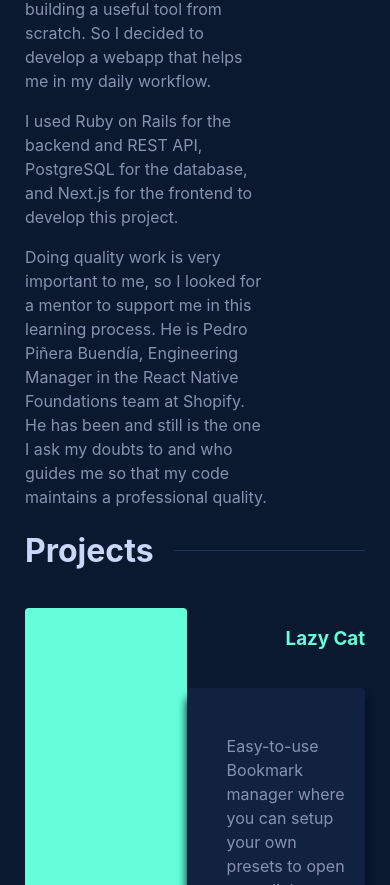
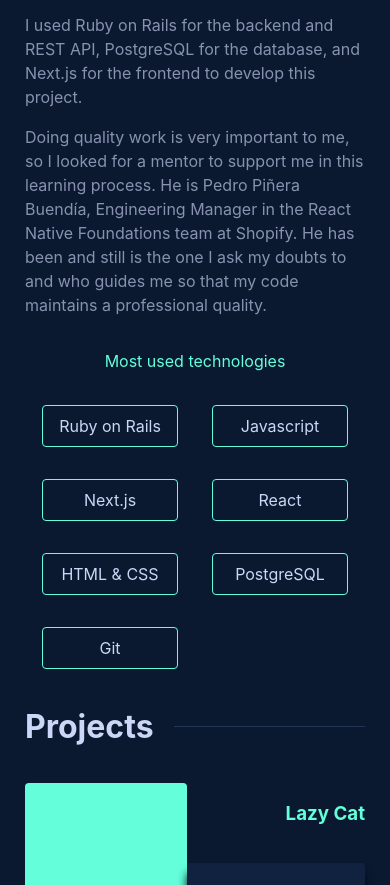
Before and after one commit to LancharroDav/davidglancharro, a Next.js app: page / in a window 390 px wide. Shown: the part 1178-2063 px from the top of the page. Built offline with nearby package versions, Linux system fonts and the light colour scheme.

Commit message:
about section mobile style

```diff
--- a/components/about.jsx
+++ b/components/about.jsx
@@ -25,13 +25,13 @@
         </div>
         <div className={styles.skillsContainer}>
           <p className={styles.skillsTitle}>Most used technologies</p>
-          {/* <div className={styles.skillsList}>
+          <div className={styles.skillsList}>
             {stack.map(tool => {
               return [
                 <ul className={styles.stack}>{tool}</ul>
               ]
             })}
-          </div> */}
+          </div>
         </div>
       </div>
     </section>
--- a/styles/about.module.css
+++ b/styles/about.module.css
@@ -1,6 +1,6 @@
 .container {
   width: 100%;
-  height: 100vh;
+  /* height: 100vh; */
   display: flex;
   flex-direction: column;
   /* justify-content: center; */
@@ -10,17 +10,12 @@
 
 .descriptionContainer {
   display: flex;
-  flex-direction: row;
+  flex-direction: column;
   justify-content: space-between;
   /* border: 4px solid red; */
 }
 
-.description {
-  /* width: 56%; */
-}
-
 .skillsContainer {
-  /* width: 43%; */
   color: var(--remark);
   /* background-color: var(--main-light); */
   border-radius: 4px;
```
